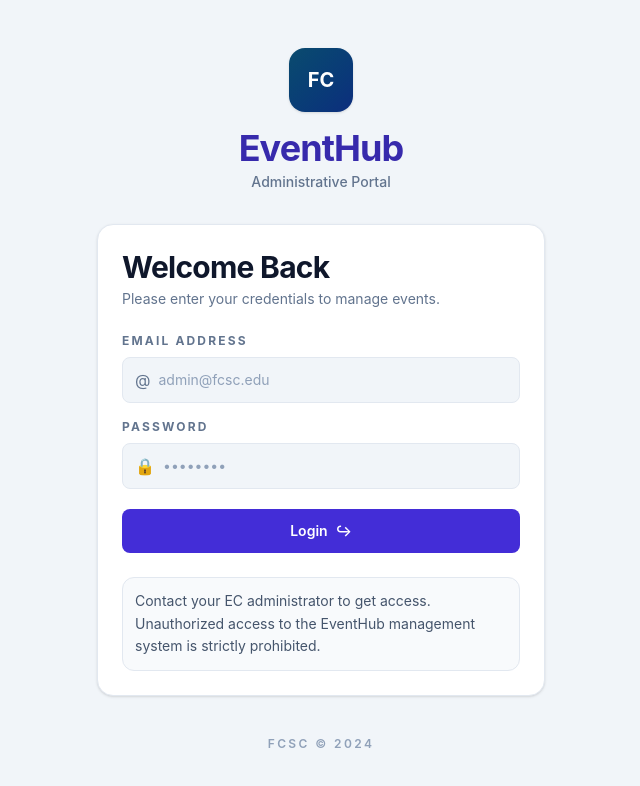
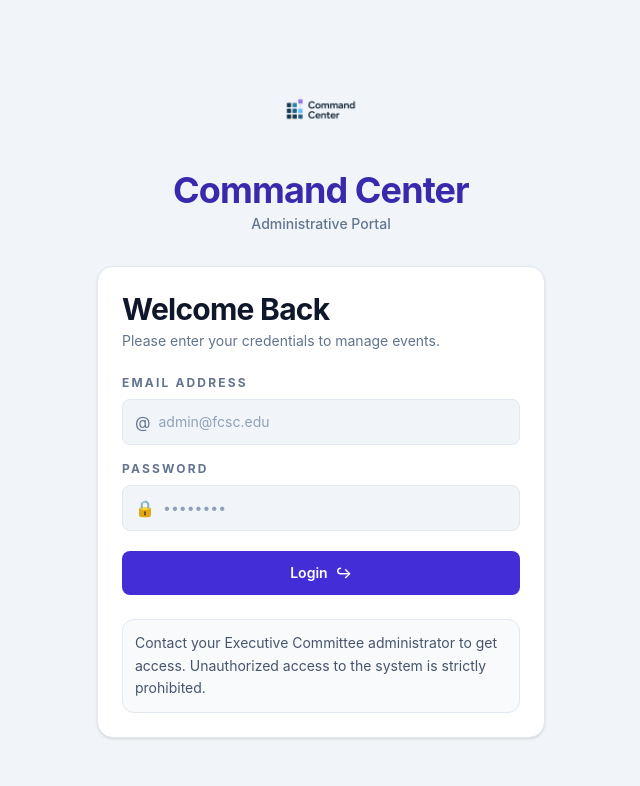
Before and after one commit to Luchitha7/FCSC-Command-Center, a React (Vite) app in the folder frontend/: page / in a window 1280 px wide. Shown: the top 786 px of the page, without its empty margins (319-959 px from the left). Built offline with nearby package versions, Linux system fonts and the light colour scheme; no server answers.

Commit message:
feat: add Command Center logo to Dashboard, Login, and Profile pages

```diff
--- a/frontend/src/pages/Dashboard.jsx
+++ b/frontend/src/pages/Dashboard.jsx
@@ -12,6 +12,7 @@ import {
   ShieldCheck,
   Users,
 } from 'lucide-react'
+import commandCenterLogo from '../assets/command-center-logo.png'
 
 import { useNavigate } from 'react-router-dom'
 
@@ -95,7 +96,7 @@ export default function Dashboard() {
       <div className="mx-auto flex min-h-screen max-w-[1400px]">
         <aside className="hidden w-64 flex-col border-r border-slate-200 bg-white p-5 lg:flex">
           <div>
-            <h1 className="text-2xl font-bold tracking-tight text-indigo-700">EventHub</h1>
+            <img src={commandCenterLogo} alt="Command Center logo" className="h-10 w-auto" />
             <p className="mt-1 text-xs font-semibold tracking-[0.2em] text-slate-400">Executive Committee</p>
           </div>
 
--- a/frontend/src/pages/Login.jsx
+++ b/frontend/src/pages/Login.jsx
@@ -1,6 +1,7 @@
 import { useState } from 'react'
 import { supabase } from '../lib/supabase'
 import { useNavigate } from 'react-router-dom'
+import commandCenterLogo from '../assets/command-center-logo.png'
 
 export default function Login() {
   const [email, setEmail] = useState('')
@@ -31,10 +32,12 @@ export default function Login() {
     <main className="grid min-h-screen place-items-center bg-slate-100 p-6">
       <section className="w-full max-w-md">
         <div className="mb-8 text-center">
-          <div className="mx-auto mb-4 grid h-16 w-16 place-items-center rounded-2xl bg-gradient-to-br from-[#0B4B6E] to-[#0D2D7D] text-xl font-bold text-white shadow-sm">
-            FC
-          </div>
-          <h1 className="text-4xl font-bold tracking-tight text-indigo-800">EventHub</h1>
+          <img
+            src={commandCenterLogo}
+            alt="Command Center logo"
+            className="mx-auto mb-3 h-24 w-auto max-w-[260px] object-contain"
+          />
+          <h1 className="text-4xl font-bold tracking-tight text-indigo-800">Command Center</h1>
           <p className="mt-1 text-sm font-medium text-slate-500">Administrative Portal</p>
         </div>
 
@@ -90,14 +93,13 @@ export default function Login() {
 
           <div className="mt-6 rounded-xl border border-slate-200 bg-slate-50 p-3 text-sm text-slate-600">
             <p className="leading-relaxed">
-              Contact your EC administrator to get access. Unauthorized access to the EventHub management system is
+              Contact your Executive Committee administrator to get access. Unauthorized access to the system is
               strictly prohibited.
             </p>
           </div>
         </div>
 
-        <p className="mt-10 text-center text-xs font-semibold uppercase tracking-[0.2em] text-slate-400">FCSC © 2024</p>
-      </section>
+        </section>
     </main>
   )
 }
--- a/frontend/src/pages/Profile.jsx
+++ b/frontend/src/pages/Profile.jsx
@@ -14,6 +14,7 @@ import {
   Users,
 } from 'lucide-react'
 import { useNavigate } from 'react-router-dom'
+import commandCenterLogo from '../assets/command-center-logo.png'
 
 const navLinks = [
   { label: 'Dashboard', icon: LayoutDashboard, path: "/dashboard" },
@@ -62,9 +63,9 @@ export default function Profile() {
       <div className="mx-auto flex min-h-screen max-w-[1400px]">
         <aside className="hidden w-64 flex-col border-r border-slate-200 bg-white p-5 lg:flex">
           <div className="flex items-center gap-3">
-            <div className="grid h-10 w-10 place-items-center rounded-xl bg-indigo-700 font-bold text-white">EH</div>
+            <img src={commandCenterLogo} alt="Command Center logo" className="h-10 w-auto" />
             <div>
-              <h1 className="text-2xl font-bold tracking-tight text-indigo-700">EventHub</h1>
+              <h1 className="text-2xl font-bold tracking-tight text-indigo-700">Command Center</h1>
               <p className="mt-1 text-xs font-semibold tracking-[0.2em] text-slate-400">Executive Committee</p>
             </div>
           </div>
```
Also changed, not shown: frontend/src/assets/command-center-logo.png (added).
